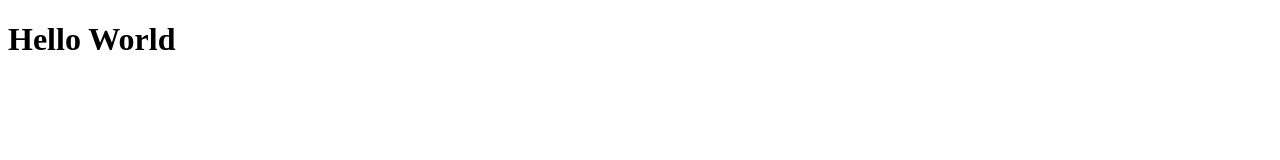
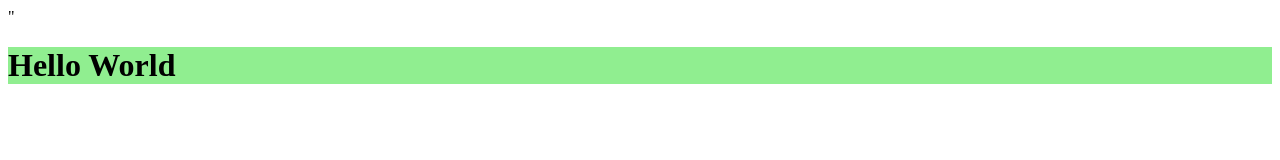
Before and after one commit to Sienna-Crofts/Sienna-Crofts.github.io, a plain HTML site: page flexbox.html in a window 1280 px wide. Drawn offline with Linux system fonts and the light colour scheme.

Commit message:
color change

```diff
--- /dev/null
+++ b/flex.css
@@ -0,0 +1,3 @@
+.yes {
+    background-color: lightgreen;
+}
--- a/flexbox.html
+++ b/flexbox.html
@@ -4,6 +4,7 @@
     <meta charset="UTF-8">
     <meta name="viewport" content="width=device-width, initial-scale=1.0">
     <title>Experimenting</title>
+    <link rel="stylesheet" href="flex.css">"
     <div class="yes">
         <h1>Hello World</h1>
     </div>
```
